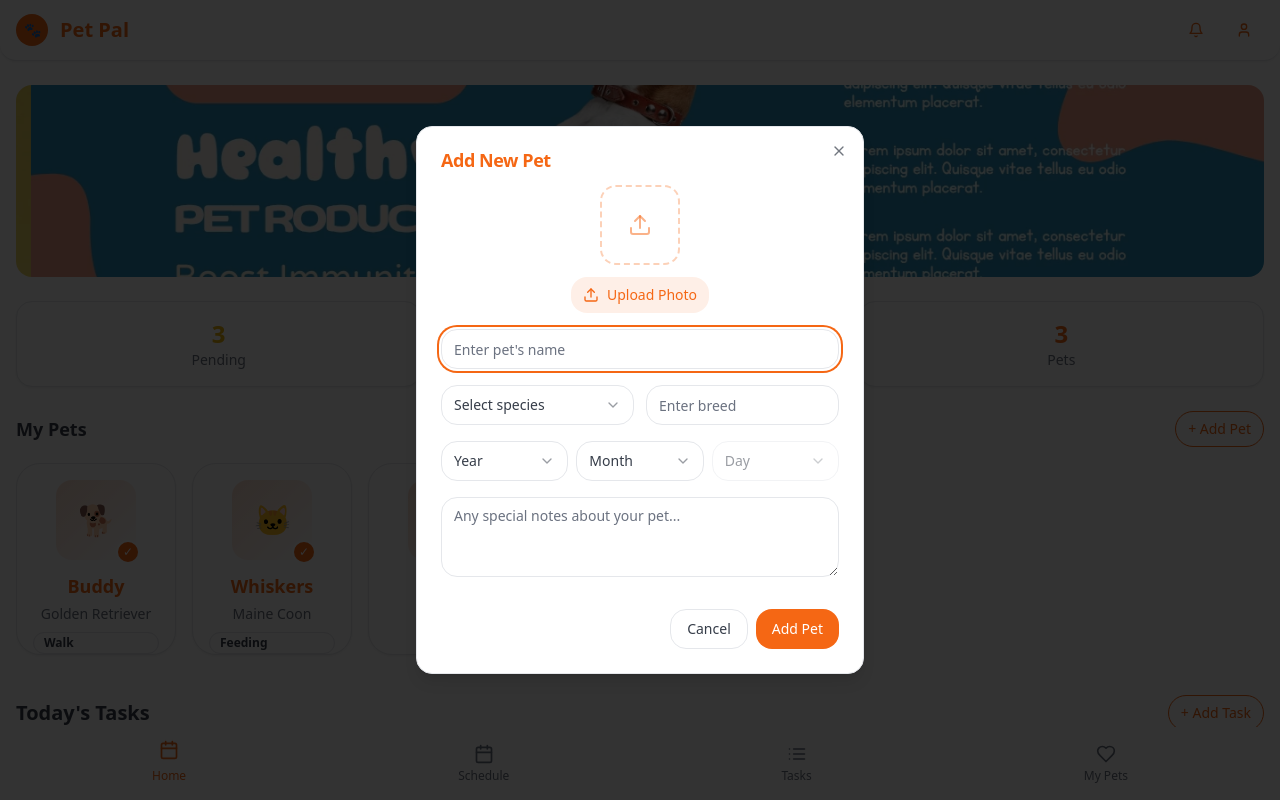
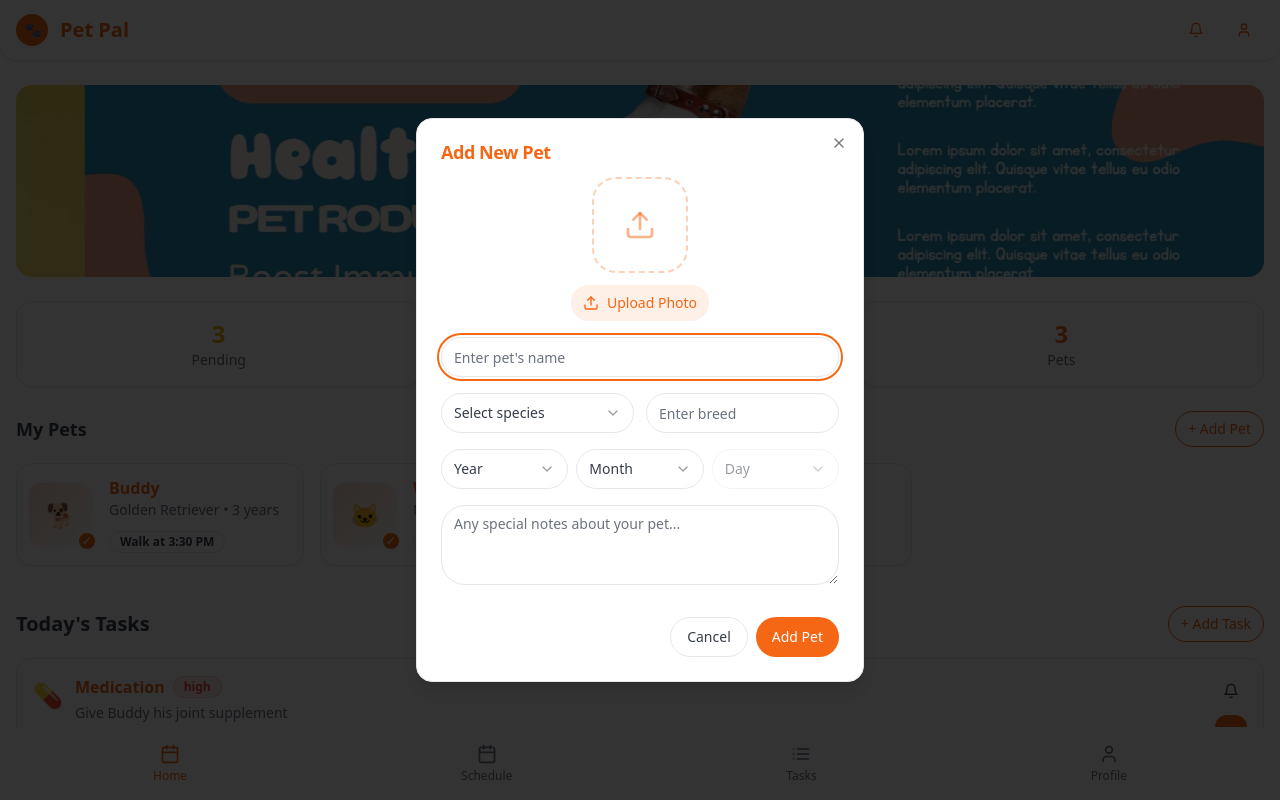
Before and after one commit to Dobita21/pet-pal-perfect-planner, a React (Vite) app: page / in a window 1280 px wide. Both pictures are taken after a click on the button "+ Add Pet". Shown: the top 800 px of the page. Built offline with nearby package versions, Linux system fonts and the light colour scheme.

Commit message:
Reverted to commit 71455a09ee07e2f28b98b624747b3971048dbc84

```diff
--- a/src/components/layout/BottomNavigation.tsx
+++ b/src/components/layout/BottomNavigation.tsx
@@ -11,7 +11,7 @@ const tabs = [
   { id: 'schedule', label: 'Home', icon: Calendar },
   { id: 'health', label: 'Schedule', icon: Calendar },
   { id: 'tasks', label: 'Tasks', icon: List },
-  { id: 'mypets', label: 'My Pets', icon: Heart },
+  { id: 'profile', label: 'Profile', icon: User },
 ];
 
 const BottomNavigation = ({ activeTab, onTabChange }: BottomNavigationProps) => {
--- a/src/components/layout/MobileHeader.tsx
+++ b/src/components/layout/MobileHeader.tsx
@@ -7,10 +7,9 @@ interface MobileHeaderProps {
   title: string;
   showNotifications?: boolean;
   showProfile?: boolean;
-  onProfileClick?: () => void;
 }
 
-const MobileHeader = ({ title, showNotifications = true, showProfile = true, onProfileClick }: MobileHeaderProps) => {
+const MobileHeader = ({ title, showNotifications = true, showProfile = true }: MobileHeaderProps) => {
   return (
     <header className="bg-white border-b border-border px-4 py-3 flex items-center justify-between shadow-sm rounded-b-2xl">
       <div className="flex items-center space-x-3">
@@ -28,12 +27,7 @@ const MobileHeader = ({ title, showNotifications = true, showProfile = true, onP
           </Button>
         )}
         {showProfile && (
-          <Button
-            variant="ghost"
-            size="sm"
-            className="hover:bg-pet-background rounded-2xl"
-            onClick={onProfileClick}
-          >
+          <Button variant="ghost" size="sm" className="hover:bg-pet-background rounded-2xl">
             <User className="h-5 w-5 text-pet-primary" />
           </Button>
         )}
--- a/src/components/pets/AddPetModal.tsx
+++ b/src/components/pets/AddPetModal.tsx
@@ -1,4 +1,3 @@
-
 import React, { useState } from 'react';
 import { Dialog, DialogContent, DialogHeader, DialogTitle } from '@/components/ui/dialog';
 import { Button } from '@/components/ui/button';
@@ -7,6 +6,8 @@ import { Label } from '@/components/ui/label';
 import { Select, SelectContent, SelectItem, SelectTrigger, SelectValue } from '@/components/ui/select';
 import { Textarea } from '@/components/ui/textarea';
 import { Upload, X } from 'lucide-react';
+import { Calendar } from '@/components/ui/calendar'; // Make sure you have a Calendar component
+import { format } from 'date-fns'; // For formatting the date
 
 interface Pet {
   id: string;
@@ -32,7 +33,7 @@ const AddPetModal = ({ isOpen, onClose, onAddPet }: AddPetModalProps) => {
     name: '',
     species: '',
     breed: '',
-    age: '',
+    age: '', // will store ISO string or formatted date
     notes: ''
   });
   const [uploadedImage, setUploadedImage] = useState<string | null>(null);
@@ -53,20 +54,10 @@ const AddPetModal = ({ isOpen, onClose, onAddPet }: AddPetModalProps) => {
   const daysInMonth = getDaysInMonth(birthYear, birthMonth);
   const days = Array.from({ length: daysInMonth }, (_, i) => `${i + 1}`.padStart(2, '0'));
 
-  // Calculate age when dropdowns change
+  // Update formData.age when dropdowns change
   React.useEffect(() => {
     if (birthYear && birthMonth && birthDay) {
-      const birthDate = new Date(Number(birthYear), Number(birthMonth) - 1, Number(birthDay));
-      const today = new Date();
-      let age = today.getFullYear() - birthDate.getFullYear();
-      const monthDiff = today.getMonth() - birthDate.getMonth();
-
-      if (monthDiff < 0 || (monthDiff === 0 && today.getDate() < birthDate.getDate())) {
-        age--;
-      }
-
-      const ageString = age === 1 ? '1 year' : `${age} years`;
-      setFormData({ ...formData, age: ageString });
+      setFormData({ ...formData, age: `${birthYear}-${birthMonth}-${birthDay}` });
     }
   }, [birthYear, birthMonth, birthDay]);
 
@@ -84,9 +75,6 @@ const AddPetModal = ({ isOpen, onClose, onAddPet }: AddPetModalProps) => {
     onAddPet(newPet);
     setFormData({ name: '', species: '', breed: '', age: '', notes: '' });
     setUploadedImage(null);
-    setBirthYear('');
-    setBirthMonth('');
-    setBirthDay('');
     onClose();
   };
 
@@ -118,7 +106,7 @@ const AddPetModal = ({ isOpen, onClose, onAddPet }: AddPetModalProps) => {
 
   return (
     <Dialog open={isOpen} onOpenChange={onClose}>
-      <DialogContent className="sm:max-w-md max-w-[75vw] w-[75%] max-h-[85vh] overflow-y-auto rounded-3xl">
+      <DialogContent className="sm:max-w-md max-w-[95vw] w-[95%] max-h-[95vh] overflow-y-auto rounded-3xl">
         <DialogHeader>
           <DialogTitle className="text-pet-primary">Add New Pet</DialogTitle>
         </DialogHeader>
@@ -132,21 +120,21 @@ const AddPetModal = ({ isOpen, onClose, onAddPet }: AddPetModalProps) => {
                   <img
                     src={uploadedImage}
                     alt="Pet preview"
-                    className="w-20 h-20 rounded-2xl object-cover border-2 border-pet-primary/20"
+                    className="w-24 h-24 rounded-3xl object-cover border-2 border-pet-primary/20"
                   />
                   <Button
                     type="button"
                     size="sm"
                     variant="destructive"
-                    className="absolute -top-2 -right-2 w-5 h-5 rounded-full p-0"
+                    className="absolute -top-2 -right-2 w-6 h-6 rounded-full p-0"
                     onClick={removeImage}
                   >
                     <X className="h-3 w-3" />
                   </Button>
                 </div>
               ) : (
-                <div className="w-20 h-20 rounded-2xl border-2 border-dashed border-pet-primary/30 flex items-center justify-center">
-                  <Upload className="h-6 w-6 text-pet-primary/50" />
+                <div className="w-24 h-24 rounded-3xl border-2 border-dashed border-pet-primary/30 flex items-center justify-center">
+                  <Upload className="h-8 w-8 text-pet-primary/50" />
                 </div>
               )}
               <div>
@@ -159,7 +147,7 @@ const AddPetModal = ({ isOpen, onClose, onAddPet }: AddPetModalProps) => {
                 />
                 <Label
                   htmlFor="pet-image"
-                  className="cursor-pointer inline-flex items-center px-3 py-2 bg-pet-primary/10 text-pet-primary rounded-2xl text-sm hover:bg-pet-primary/20 transition-colors"
+                  className="cursor-pointer inline-flex items-center px-3 py-2 bg-pet-primary/10 text-pet-primary rounded-3xl text-sm hover:bg-pet-primary/20 transition-colors"
                 >
                   <Upload className="h-4 w-4 mr-2" />
                   Upload Photo
@@ -174,7 +162,7 @@ const AddPetModal = ({ isOpen, onClose, onAddPet }: AddPetModalProps) => {
               value={formData.name}
               onChange={(e) => setFormData({ ...formData, name: e.target.value })}
               placeholder="Enter pet's name"
-              className="rounded-2xl"
+              className="rounded-3xl"
               required
             />
           </div>
@@ -182,8 +170,9 @@ const AddPetModal = ({ isOpen, onClose, onAddPet }: AddPetModalProps) => {
           {/* Species and Breed in same row */}
           <div className="grid grid-cols-2 gap-3">
             <div className="space-y-2">
+              {/* <Label htmlFor="species">Species</Label> */}
               <Select value={formData.species} onValueChange={(value) => setFormData({ ...formData, species: value })}>
-                <SelectTrigger className="rounded-2xl">
+                <SelectTrigger className="rounded-3xl">
                   <SelectValue placeholder="Select species" />
                 </SelectTrigger>
                 <SelectContent>
@@ -198,21 +187,23 @@ const AddPetModal = ({ isOpen, onClose, onAddPet }: AddPetModalProps) => {
             </div>
 
             <div className="space-y-2">
+              {/* <Label htmlFor="breed">Breed</Label> */}
               <Input
                 id="breed"
                 value={formData.breed}
                 onChange={(e) => setFormData({ ...formData, breed: e.target.value })}
                 placeholder="Enter breed"
-                className="rounded-2xl"
+                className="rounded-3xl"
                 required
               />
             </div>
           </div>
 
           <div className="space-y-2">
+            {/* <Label>Birthdate</Label> */}
             <div className="flex space-x-2">
               <Select value={birthYear} onValueChange={value => { setBirthYear(value); setBirthDay(''); }}>
-                <SelectTrigger className="rounded-2xl w-full">
+                <SelectTrigger className="rounded-3xl w-full">
                   <SelectValue placeholder="Year" />
                 </SelectTrigger>
                 <SelectContent>
@@ -222,7 +213,7 @@ const AddPetModal = ({ isOpen, onClose, onAddPet }: AddPetModalProps) => {
                 </SelectContent>
               </Select>
               <Select value={birthMonth} onValueChange={value => { setBirthMonth(value); setBirthDay(''); }}>
-                <SelectTrigger className="rounded-2xl w-full">
+                <SelectTrigger className="rounded-3xl w-full">
                   <SelectValue placeholder="Month" />
                 </SelectTrigger>
                 <SelectContent>
@@ -232,7 +223,7 @@ const AddPetModal = ({ isOpen, onClose, onAddPet }: AddPetModalProps) => {
                 </SelectContent>
               </Select>
               <Select value={birthDay} onValueChange={setBirthDay} disabled={!birthYear || !birthMonth}>
-                <SelectTrigger className="rounded-2xl w-full">
+                <SelectTrigger className="rounded-3xl w-full">
                   <SelectValue placeholder="Day" />
                 </SelectTrigger>
                 <SelectContent>
@@ -250,16 +241,16 @@ const AddPetModal = ({ isOpen, onClose, onAddPet }: AddPetModalProps) => {
               value={formData.notes}
               onChange={(e) => setFormData({ ...formData, notes: e.target.value })}
               placeholder="Any special notes about your pet..."
-              className="rounded-2xl"
+              className="rounded-3xl"
               rows={3}
             />
           </div>
 
           <div className="flex justify-end space-x-2 pt-4">
-            <Button type="button" variant="outline" onClick={onClose} className="rounded-2xl">
+            <Button type="button" variant="outline" onClick={onClose} className="rounded-3xl">
               Cancel
             </Button>
-            <Button type="submit" className="bg-pet-primary hover:bg-pet-primary/90 rounded-2xl">
+            <Button type="submit" className="bg-pet-primary hover:bg-pet-primary/90 rounded-3xl">
               Add Pet
             </Button>
           </div>
--- a/src/components/pets/PetCard.tsx
+++ b/src/components/pets/PetCard.tsx
@@ -33,41 +33,33 @@ const PetCard = ({ pet, onSelect }: PetCardProps) => {
     }
   };
 
-  const isUploadedImage = pet.avatar && (pet.avatar.startsWith('data:') || pet.avatar.startsWith('http') || pet.avatar.startsWith('/'));
-
   return (
     <Card
-      className="p-4 pet-card-shadow hover:shadow-lg transition-all duration-200 cursor-pointer active:scale-95 bg-white rounded-3xl w-40 h-48 flex flex-col items-center text-center"
+      className="p-3 pet-card-shadow hover:shadow-lg transition-all duration-200 cursor-pointer active:scale-95 bg-white rounded-2xl w-72 min-w-72"
       onClick={() => onSelect(pet)}
     >
-      <div className="relative mb-3">
-        <div className="w-20 h-20 rounded-2xl overflow-hidden bg-gradient-to-br from-pet-primary/20 to-pet-secondary/20 flex items-center justify-center">
-          {isUploadedImage ? (
-            <img
-              src={pet.avatar}
-              alt={pet.name}
-              className="w-full h-full object-cover"
-            />
-          ) : (
-            <span className="text-3xl">{getSpeciesEmoji(pet.species)}</span>
-          )}
+      <div className="flex items-center space-x-4">
+        <div className="relative">
+          <div className="w-16 h-16 rounded-xl bg-gradient-to-br from-pet-primary/20 to-pet-secondary/20 flex items-center justify-center text-2xl">
+            {getSpeciesEmoji(pet.species)}
           </div>
-        <div className="absolute -bottom-1 -right-1 w-6 h-6 bg-pet-primary rounded-full border-2 border-white flex items-center justify-center">
+          <div className="absolute -bottom-1 -right-1 w-5 h-5 bg-pet-primary rounded-full border-2 border-white flex items-center justify-center">
             <span className="text-xs text-white">✓</span>
           </div>
         </div>
 
-      <div className="flex-1 flex flex-col justify-between w-full">
-        <div>
-          <h3 className="font-bold text-lg text-pet-primary truncate mb-1">{pet.name}</h3>
-          <p className="text-sm text-muted-foreground mb-2">{pet.breed}</p>
-        </div>
+        <div className="flex-1 min-w-0">
+          <h3 className="font-semibold text-base text-pet-primary truncate">{pet.name}</h3>
+          <p className="text-sm text-muted-foreground">{pet.breed} • {pet.age}</p>
 
           {pet.nextTask && (
-          <Badge variant="secondary" className="text-xs bg-pet-secondary/10 text-pet-secondary rounded-2xl border-pet-secondary/20 w-full">
-            {pet.nextTask.type}
+            <div className="mt-2">
+              <Badge variant="secondary" className="text-xs bg-pet-secondary/10 text-pet-secondary rounded-2xl border-pet-secondary/20">
+                {pet.nextTask.type} at {pet.nextTask.time}
               </Badge>
+            </div>
           )}
+        </div>
       </div>
     </Card>
   );
--- a/src/pages/Index.tsx
+++ b/src/pages/Index.tsx
@@ -49,56 +49,10 @@ const Index = () => {
       case 'schedule': return 'Pet Pal';
       case 'health': return 'Schedule';
       case 'tasks': return 'Tasks';
-      case 'mypets': return 'My Pets';
       case 'profile': return 'Profile';
       default: return 'Pet Pal';
     }
   };
-
-  const handleProfileClick = () => {
-    setActiveTab('profile');
-  };
-
-  const renderMyPetsTab = () => (
-    <div className="space-y-6">
-      <div className="flex items-center justify-between">
-        <h2 className="text-xl font-bold text-foreground">My Pets</h2>
-        <Button
-          size="sm"
-          className="bg-pet-primary hover:bg-pet-primary/90 rounded-3xl"
-          onClick={() => setShowAddPetModal(true)}
-        >
-          <Plus className="h-4 w-4 mr-1" />
-          Add Pet
-        </Button>
-      </div>
-
-      <div className="grid grid-cols-2 gap-4">
-        {pets.map(pet => (
-          <PetCard
-            key={pet.id}
-            pet={pet}
-            onSelect={handlePetSelect}
-          />
-        ))}
-      </div>
-
-      {pets.length === 0 && (
-        <Card className="p-8 text-center rounded-3xl pet-card-shadow bg-gradient-to-br from-pet-primary/10 to-pet-secondary/10">
-          <div className="text-6xl mb-4">🐕</div>
-          <h2 className="text-xl font-bold text-pet-primary mb-2">No Pets Yet!</h2>
-          <p className="text-muted-foreground mb-4">Add your first pet to get started</p>
-          <Button
-            onClick={() => setShowAddPetModal(true)}
-            className="bg-pet-primary hover:bg-pet-primary/90 rounded-3xl px-8"
-          >
-            <Plus className="h-4 w-4 mr-2" />
-            Add Your First Pet
-          </Button>
-        </Card>
-      )}
-    </div>
-  );
 
   const renderScheduleTab = () => (
     <div className="space-y-6">
@@ -189,9 +143,6 @@ const Index = () => {
           )}
         </div>
       </div>
-
-      {/* User Plan Section */}
-      <UserPlanSection />
     </div>
   );
 
@@ -214,6 +165,7 @@ const Index = () => {
           <div className="flex items-center justify-between">
             <h2 className="text-xl font-bold text-foreground">All Tasks</h2>
             <Button size="sm" className="bg-pet-primary hover:bg-pet-primary/90 rounded-3xl" onClick={() => setShowAddTaskModal(true)}>
+              {/* <Plus className="h-4 w-4 mr-1" /> */}
               + New Task
             </Button>
           </div>
@@ -277,7 +229,6 @@ const Index = () => {
           </div>
         </div>
       );
-      case 'mypets': return renderMyPetsTab();
       case 'profile': return (
         <div className="space-y-6">
           <div className="text-center">
@@ -329,10 +280,7 @@ const Index = () => {
 
   return (
     <div className="min-h-screen bg-background">
-      <MobileHeader
-        title={getPageTitle()}
-        onProfileClick={handleProfileClick}
-      />
+      <MobileHeader title={getPageTitle()} />
 
       <main className="px-4 py-6 pb-24 animate-fade-in">
         {renderActiveTab()}
```
Lines whose indentation alone changed are shown as unchanged.
